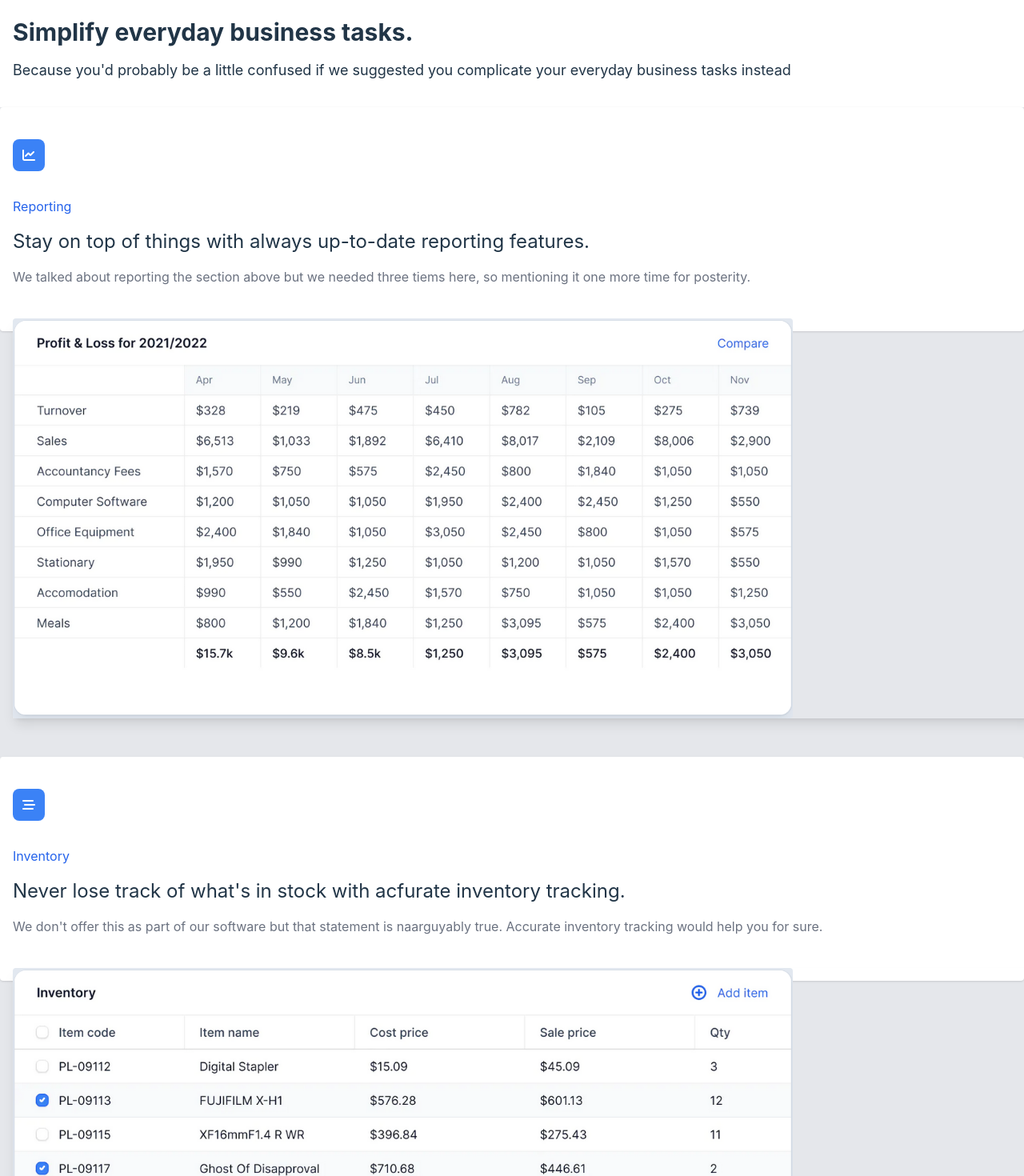
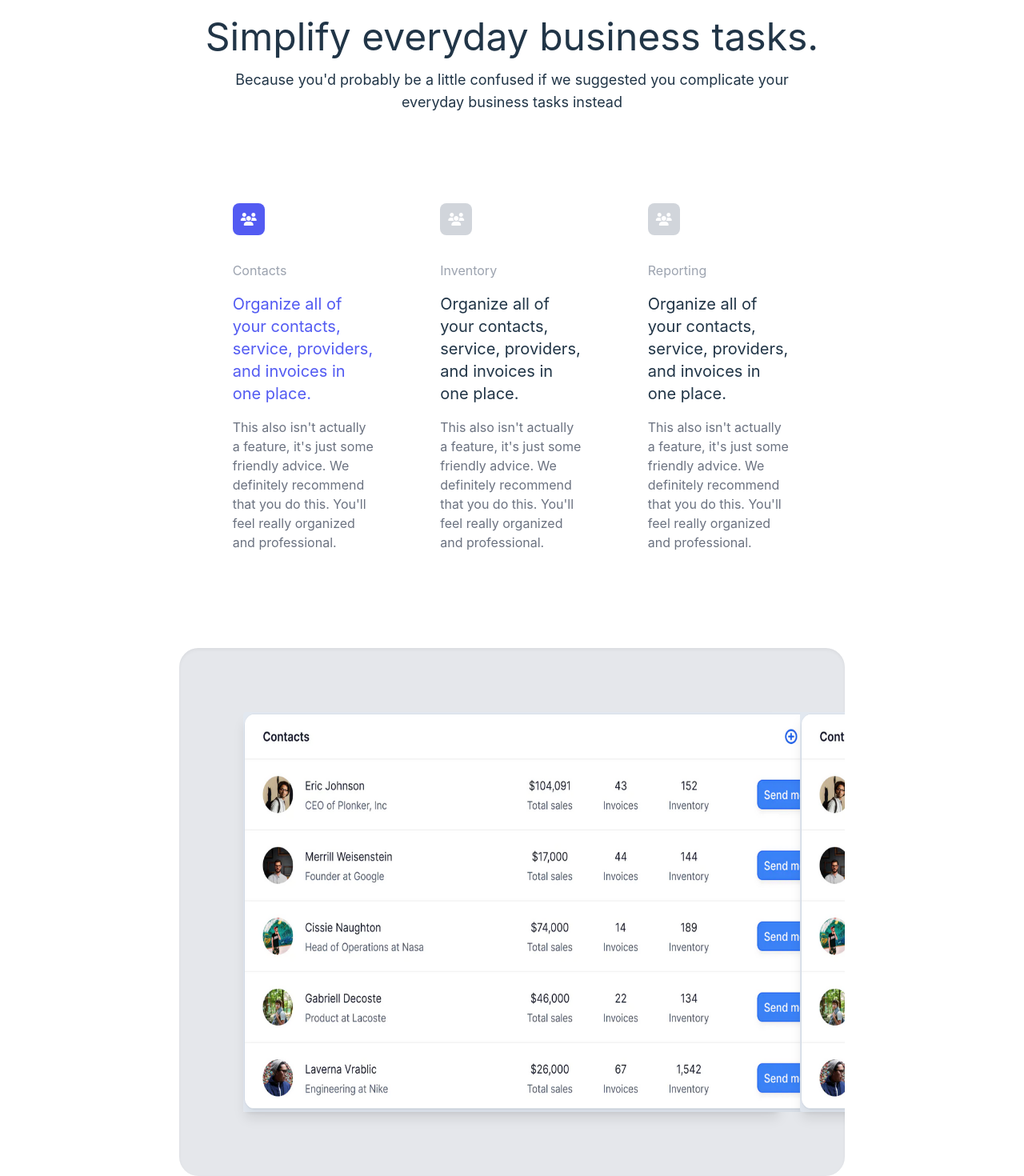
Before and after one commit to gerardojgarcia/tax_buddy, a Vue app: page / in a window 1280 px wide. Shown: the part 2280-3750 px from the top of the page at 80% size. Built offline with nearby package versions, Linux system fonts and the light colour scheme.

Commit message:
updated simplify desktop layout

```diff
--- a/src/components/Footer.vue
+++ b/src/components/Footer.vue
@@ -20,9 +20,7 @@ export default {
 
 </div>
 
-<div>
-  <p class="copyright text-md text-gray-500">Copyright @ 2022 TaxBuddy. All rights reserved</p>
-</div>
+    <p class="copyright text-md text-gray-500">Copyright @ 2022 TaxBuddy. All rights reserved</p>
   </div>
 
 </template>
--- a/src/components/Simplify.vue
+++ b/src/components/Simplify.vue
@@ -1,6 +1,24 @@
 <script>
 export default {
     name: 'Simplify',
+
+  methods: {
+        simplifySelect(){
+
+          const simplifyCardLg = document.getElementById('simplify-card-contact')
+          const simplifyIcon = document.getElementById('simplify-icon')
+
+           simplifyCardLg.classList.toggle('simplify-selected')
+          simplifyIcon.classList.toggle('simplify-bg')
+
+        }
+
+
+
+
+
+  }
+
 }
 </script>
 
@@ -8,12 +26,13 @@ export default {
 
 
 
-    <div class="w-full flex flex-col bg-blue-300">
-        <div class="flex flex-col px-4 py-4 bg-white">
-            <h4 class="text-3xl w-3/4 font-bold text-left mt-16">Simplify everyday business tasks.</h4>
-            <p class="text-left text-lg py-4">Because you'd probably be a little confused if we suggested you complicate your everyday business tasks instead</p>
+    <div class="w-full flex flex-col bg-white-300">
+        <div class="flex flex-col px-4 py-4 bg-white md:self-center">
+            <h4 class="text-3xl w-3/4 font-bold text-left mt-16 md:text-5xl md:font-normal md:text-center md:w-full md:mt-16">Simplify everyday business tasks.</h4>
+            <p class="text-left text-lg py-4 md:w-3/4 md:text-center md:self-center">Because you'd probably be a little confused if we suggested you complicate your everyday business tasks instead</p>
         </div>
 
+      <div class="md:hidden">
         <div class="simplify-card bg-gray-200 flex flex-col pb-8 ">
 
 
@@ -34,7 +53,7 @@ export default {
                 <p class="text-blue-600 pt-8 pb-4">Reporting</p>
                 <strong class="text-2xl font-normal my-4">Stay on top of things with always up-to-date reporting features. </strong>
 
-                <p class="py-4 text-gray-500">We talked about reporting the section above but we needed three tiems
+                <p class="py-4 text-gray-500">We talked about reporting the section above but we needed three times
                     here, so mentioning it one more time for posterity.</p>
 
             </div>
@@ -47,7 +66,7 @@ export default {
             </div>
 
 
-        </div>
+        </div >
         <div class="simplify-card bg-gray-200 pb-8">
 
 
@@ -82,8 +101,8 @@ export default {
 
 
 
-            <div class="text-left w-full px-4 isolate shadow bg-white rounded pb-10 pt-10">
-            <div class="self-start  text-4xl   bg-white rounded ">
+              <div class="text-left w-full px-4 isolate shadow bg-white rounded pb-10 pt-10">
+                <div class="self-start  text-4xl   bg-white rounded ">
                     <div class="bg-blue-500 w-10 h-10 flex flex-col justify-center rounded-lg items-center">
 
                     <i class="fa-solid fa-users text-white text-base  "></i>
@@ -108,6 +127,111 @@ export default {
 
 
         </div>
+
+
+
+      </div>
+
+      <!--Simplify Categories Large Screen Layout-->
+      <div class="simplify-categories-lg hidden md:flex w-5/6 isolate  md:px-36  md:flex-col md:bg-white self-center md:mt-10">
+
+        <!--Simplify Card Lg flex  container-->
+        <div class="flex flex-row overflow-x-auto  ">
+        <!--Simplify Card Lg-->
+        <div @click="simplifySelect()" id="simplify-card-contact" class="simplify-contact-lg mx-6 cursor-pointer simplify-selected">
+          <div class="text-left w-full px-4 isolate  bg-white rounded pb-10 pt-10">
+            <div class="self-start  text-4xl   bg-white rounded ">
+              <div id="simplify-icon" class=" simplify-bg bg-gray-300 w-10 h-10 flex flex-col justify-center rounded-lg items-center">
+
+                <i  class=" fa-solid fa-users text-white text-base  "></i>
+
+              </div>
+
+
+            </div>
+            <p class="text-gray-400 pt-8 pb-4">Contacts</p>
+            <strong class="text-xl font-normal my-4">Organize all of your contacts, service, providers, and invoices in one place.  </strong>
+
+            <p class="py-4 text-gray-500 ">This also isn't actually a feature, it's just some friendly advice. We definitely recommend that you do this. You'll feel really organized and professional.</p>
+
+          </div>
+
+        </div>
+
+        <!--Simplify Card Lg-->
+        <div id="simplify-card-inventory" class="simplify-contact-lg px-6 cursor-pointer">
+          <div class="text-left w-full px-4 isolate  bg-white rounded pb-10 pt-10">
+            <div class="self-start  text-4xl   bg-white rounded ">
+              <div class="bg-gray-300 w-10 h-10 flex flex-col justify-center rounded-lg items-center">
+
+                <i class="fa-solid fa-users text-white text-base  "></i>
+
+              </div>
+
+
+            </div>
+            <p class="text-gray-400  pt-8 pb-4">Inventory</p>
+            <strong class="text-xl font-normal my-4">Organize all of your contacts, service, providers, and invoices in one place.  </strong>
+
+            <p class="  py-4 text-gray-500 ">This also isn't actually a feature, it's just some friendly advice. We definitely recommend that you do this. You'll feel really organized and professional.</p>
+
+          </div>
+
+        </div>
+
+        <!--Simplify Card Lg-->
+        <div id="simplify-card-reporting" class="simplify-contact-lg px-6 cursor-pointer">
+          <div class="text-left w-full px-4 isolate  bg-white rounded pb-10 pt-10">
+            <div class="self-start  text-4xl   bg-white rounded ">
+              <div class="bg-gray-300 w-10 h-10 flex flex-col justify-center rounded-lg items-center card-desc">
+
+                <i class="fa-solid fa-users text-white text-base  "></i>
+
+              </div>
+
+
+            </div>
+            <p class="text-gray-400 pt-8 pb-4">Reporting</p>
+            <strong class="text-xl font-normal my-4">Organize all of your contacts, service, providers, and invoices in one place.  </strong>
+
+            <p class="py-4 text-gray-500 ">This also isn't actually a feature, it's just some friendly advice. We definitely recommend that you do this. You'll feel really organized and professional.</p>
+
+          </div>
+
+        </div>
+        </div>
+
+        <!-- Simplify Lg image container-->
+
+        <div class=" simplify-large-img-container flex flex-row bg-gray-200 mt-16 p-20 mb-24 overflow-x-auto no-scrollbar isolate rounded-3xl  self-center border-gray-800 shadow-inner">
+          <div class="w-full shadow-lg z-2 mr-6 ">
+
+            <img src="/contacts.png" alt="" class="rounded">
+
+
+          </div>
+          <div class="w-full shadow-lg z-2 ">
+
+            <img src="/contacts.png" alt="" class="rounded">
+
+
+          </div>
+          <div class="w-full shadow-lg z-2 rounded-lg">
+
+            <img src="/contacts.png" alt="" class="rounded">
+
+
+          </div>
+
+
+        </div>
+
+
+
+
+      </div>
+
+
     </div>
 
 
@@ -121,4 +245,34 @@ img {
 
 
 }
+
+.simplify-large-img-container {
+  width: 65vw;
+}
+
+.simplify-large-img-container>.img{
+  width: 100%;
+  height: 300px;
+}
+
+.simplify-contact-lg:hover .card-desc {
+
+  color: dodgerblue;
+
+}
+
+.simplify-selected {
+  color: #535bf2;
+}
+
+.simplify-bg {
+  background-color: #535bf2;
+
+}
+
+.no-scrollbar::-webkit-scrollbar {
+  display: none;
+}
+
+
 </style>
```
